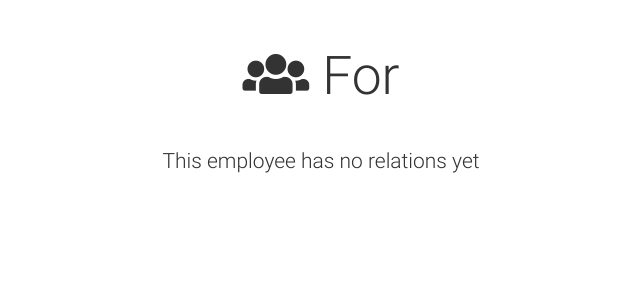
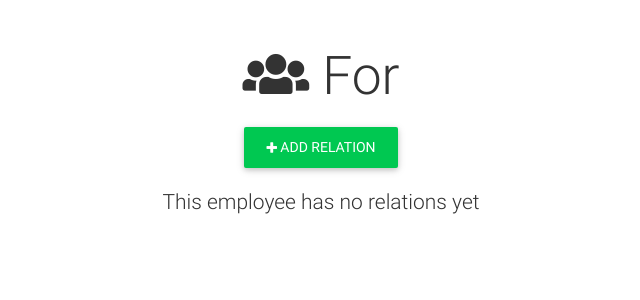
Before and after one commit to osama-mohamed/employee_system, a Django app: template employees/templates/employees/all_relations.html in a window 1280 px wide. Shown: the part 60-360 px from the top of the page, without its empty margins (319-959 px from the left). Run offline with Django 3.2, Linux system fonts and the light colour scheme; the template is opened without the code that fills it, so the values that code supplies are empty; some libraries are stand-ins or nearby versions.

Commit message:
add relations button in all relations page

```diff
--- a/employees/templates/employees/all_relations.html
+++ b/employees/templates/employees/all_relations.html
@@ -7,6 +7,9 @@
 {% block body %}
     <div class="row">
         <h2 class="text-center"><i class="fa fa-users"></i> {{ title }} For <a href="{% url 'employees:detail' id %}">{{ name }}</a></h2>
+        <a href="{% url 'employees:add-relation' id %}" class="btn btn-success btn-raised" style="display: table; margin: 0 auto;">
+            <i class="fa fa-plus"></i> Add Relation
+        </a>
         <br>
         {% for emp in object_list %}
             <div class="col-sm-4">
```
